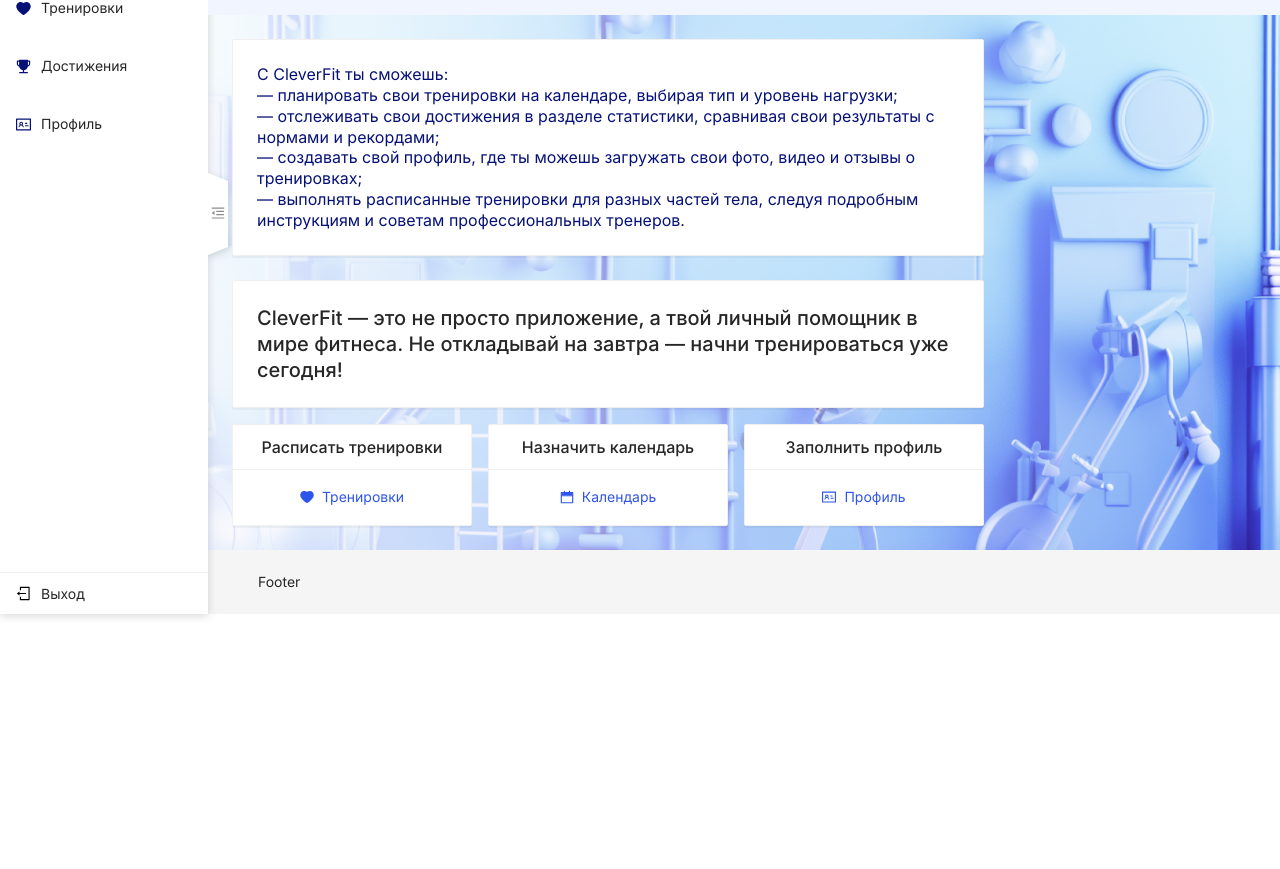
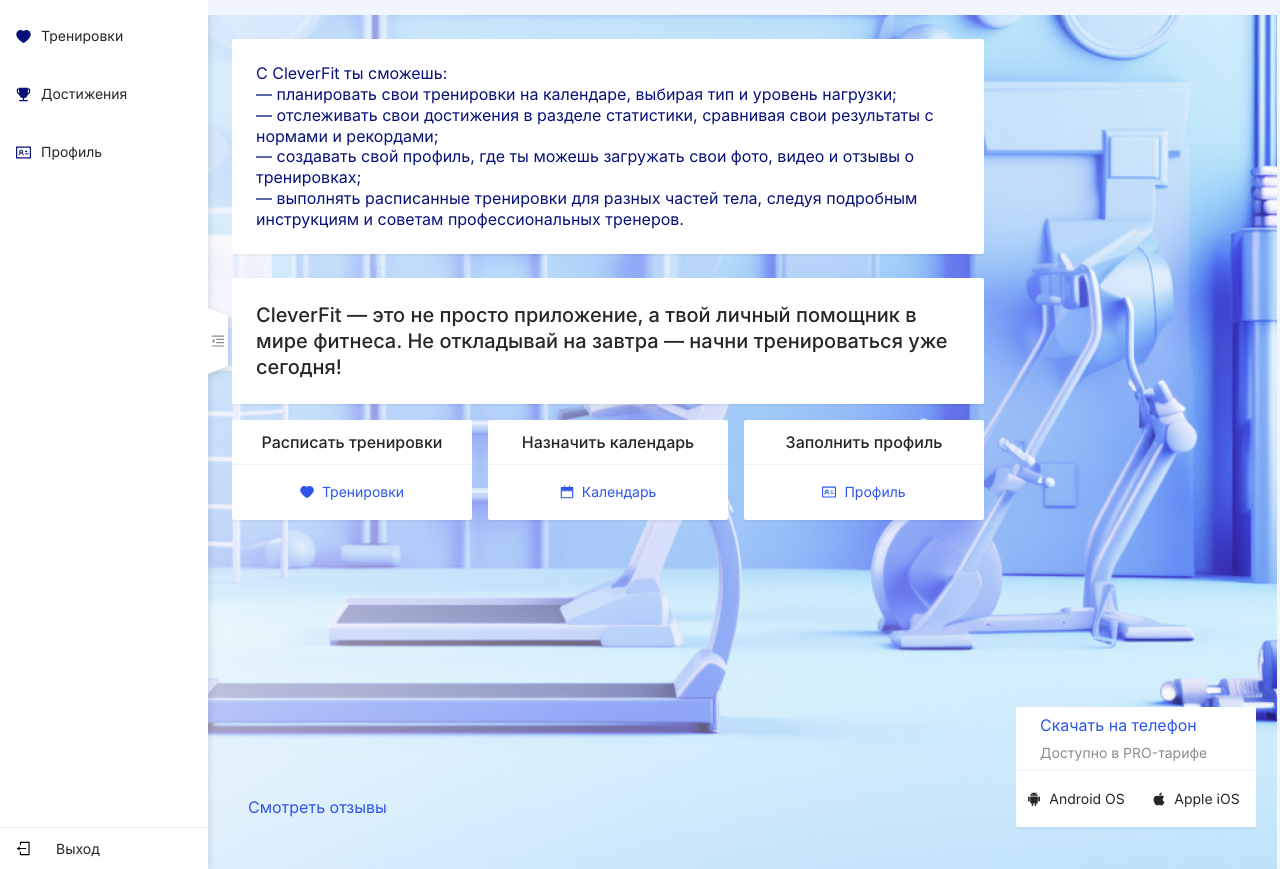
Before and after one commit to ClevertecFrontendLab/payne52, a React (Vite) app: page / in a window 1280 px wide. Shown: the part 187-1056 px from the top of the page. Before the commit the page ends 801 px from the top, so only its background shows below. Built offline with nearby package versions, Linux system fonts and the light colour scheme.

Commit message:
feat: add footer

```diff
--- a/src/components/card/card.scss
+++ b/src/components/card/card.scss
@@ -3,8 +3,8 @@
 .card {
     box-shadow: 0 2px 0 0 rgba(0, 0, 0, 0.04);
     background: $character-light-primary-inverse;
-    border: 1px solid $character-light-dividers;
     border-radius: 2px;
+    border: 0;
 
     & .ant-card-body {
         padding: 24px;
@@ -14,4 +14,21 @@
         font-weight: 500;
         min-height: 0;
     }
+    &-meta {
+        & .ant-card-body {
+            padding: 12px 24px;
+        }
+        & .ant-card-meta {
+            &-title {
+                font-weight: 400;
+                color: $primary-light-6;
+            }
+            &-description {
+                color: $character-light-secondary-45;
+            }
+        }
+        & .divider {
+            margin: 12px 0;
+        }
+    }
 }
--- a/src/components/card/card.tsx
+++ b/src/components/card/card.tsx
@@ -1,17 +1,30 @@
-import { Card } from 'antd';
+import { Card, Divider } from 'antd';
 
 import './card.scss';
 
 interface CardInt {
     children?: React.ReactNode;
     className?: string;
-    title?: React.ReactNode;
+    title?: string;
+    description?: string;
 }
 
-export const AntdCard = ({ children, className = '', title }: CardInt) => {
+const { Meta } = Card;
+
+export const AntdCard = ({ children, className = '', title, description }: CardInt) => {
     return (
-        <Card className={className ? 'card ' + className : 'card'} title={title}>
-            {children}
-        </Card>
+        <>
+            {description ? (
+                <Card className={className ? 'card card-meta ' + className : 'card card-meta'}>
+                    <Meta title={title} description={description} />
+                    <Divider className='divider' />
+                    {children}
+                </Card>
+            ) : (
+                <Card className={className ? 'card ' + className : 'card'} title={title}>
+                    {children}
+                </Card>
+            )}
+        </>
     );
 };
--- a/src/components/content/content.scss
+++ b/src/components/content/content.scss
@@ -2,8 +2,10 @@
 
 .content {
     background-image: url(../../../public/assets/img/main-page_light.png);
-    background-size: 100%;
-    padding: 24px;
+    background-size: 1430px;
+    background-repeat: no-repeat;
+    background-position: bottom right 3px;
+    padding: 24px 24px 349px;
 
     &__container {
         max-width: 752px;
--- /dev/null
+++ b/src/components/footer/footer.scss
@@ -0,0 +1,36 @@
+@use '../../../public/assets/scss/variables' as *;
+
+.footer {
+    background: none;
+    height: 283px;
+    margin-top: -283px;
+    padding: 0 24px 42px;
+
+    & .space {
+        display: flex;
+        height: 100%;
+        align-items: flex-end;
+        justify-content: space-between;
+    }
+    & .reviews {
+        padding: 0px 15px;
+        height: 40px;
+        & span {
+            font-size: 16px;
+            color: $primary-light-6;
+        }
+    }
+    & .card-meta {
+        & .ant-card-body {
+            padding: 12px 0;
+
+            & .ant-btn {
+                width: 120px;
+                padding: unset;
+            }
+        }
+        & .ant-card-meta {
+            padding: 0 24px;
+        }
+    }
+}
--- /dev/null
+++ b/src/components/footer/footer.tsx
@@ -0,0 +1,32 @@
+import { AndroidFilled, AppleFilled } from '@ant-design/icons';
+import { AntdCard } from '@components/card/card';
+import { Button, Space } from 'antd';
+import { Footer } from 'antd/es/layout/layout';
+
+import './footer.scss';
+
+export const AntdFooter: React.FC = () => {
+    return (
+        <Footer className='footer'>
+            <Space className='space'>
+                <Button type='text' className='reviews'>
+                    Смотреть отзывы
+                </Button>
+                <AntdCard
+                    title='Скачать на телефон'
+                    description='Доступно в PRO-тарифе'
+                    className='card-item'
+                >
+                    <Button type='text'>
+                        <AndroidFilled />
+                        Android OS
+                    </Button>
+                    <Button type='text'>
+                        <AppleFilled />
+                        Apple iOS
+                    </Button>
+                </AntdCard>
+            </Space>
+        </Footer>
+    );
+};
--- a/src/components/header/header.scss
+++ b/src/components/header/header.scss
@@ -7,6 +7,8 @@
     z-index: 1;
 
     & .space {
+        display: flex;
+        justify-content: space-between;
         align-items: start;
         line-height: 1;
     }
@@ -18,4 +20,5 @@
     margin: 6px 0 0;
     font-weight: 700;
     max-width: 1055px;
+    min-height: 103px;
 }
--- a/src/components/sider/sider.scss
+++ b/src/components/sider/sider.scss
@@ -10,8 +10,9 @@
     & .logo-space {
         width: 100%;
         justify-content: center;
-        padding: 30px 0 50px;
+        margin: 30px 0 50px;
         overflow: hidden;
+        height: 64px;
 
         & svg {
             height: 33px;
@@ -45,6 +46,9 @@
             margin-bottom: 0;
             border-top: 1px solid $character-light-dividers;
 
+            & .ant-menu-title-content {
+                margin-left: 25px;
+            }
             & svg path {
                 fill: $neutral-gray-13;
             }
@@ -62,9 +66,9 @@
         position: absolute;
         right: -20px;
         width: 20px;
-        height: 66px;
+        height: 50px;
         top: 50%;
-        margin-top: -33px;
+        margin-top: -25px;
         border-radius: 0;
         border: 0;
         padding: 0;
--- a/src/pages/main-page/main-page.tsx
+++ b/src/pages/main-page/main-page.tsx
@@ -1,9 +1,9 @@
 import { AntdContent } from '@components/content/content';
+import { AntdFooter } from '@components/footer/footer';
 import { AntdHeader } from '@components/header/header';
 import { AntdSider } from '@components/sider/sider';
 import { Layout } from 'antd';
 import { ConfigProvider } from 'antd';
-import { Footer } from 'antd/es/layout/layout';
 
 export const MainPage: React.FC = () => {
     return (
@@ -20,7 +20,7 @@ export const MainPage: React.FC = () => {
                 <Layout>
                     <AntdHeader />
                     <AntdContent />
-                    <Footer>Footer</Footer>
+                    <AntdFooter />
                 </Layout>
             </Layout>
         </ConfigProvider>
```
